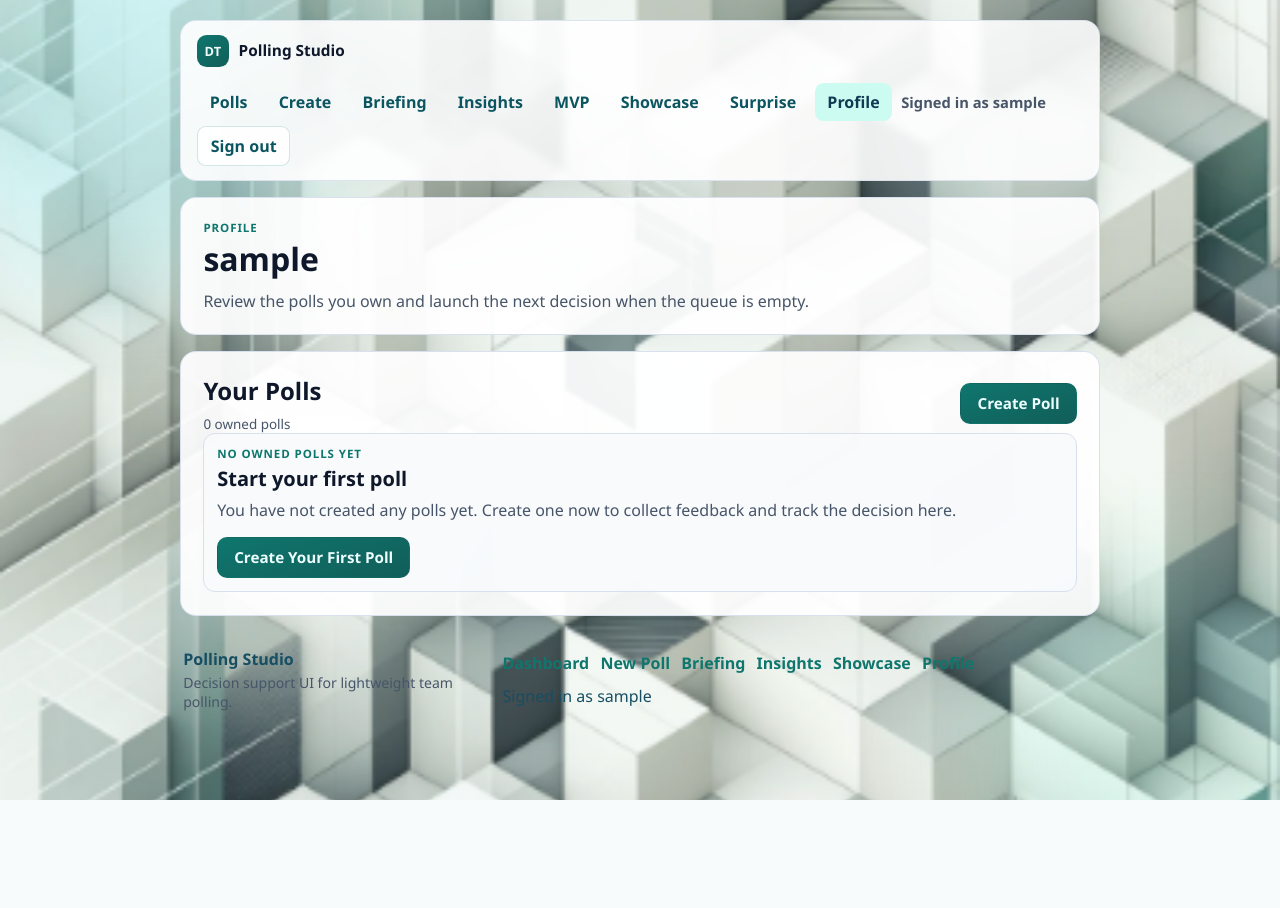
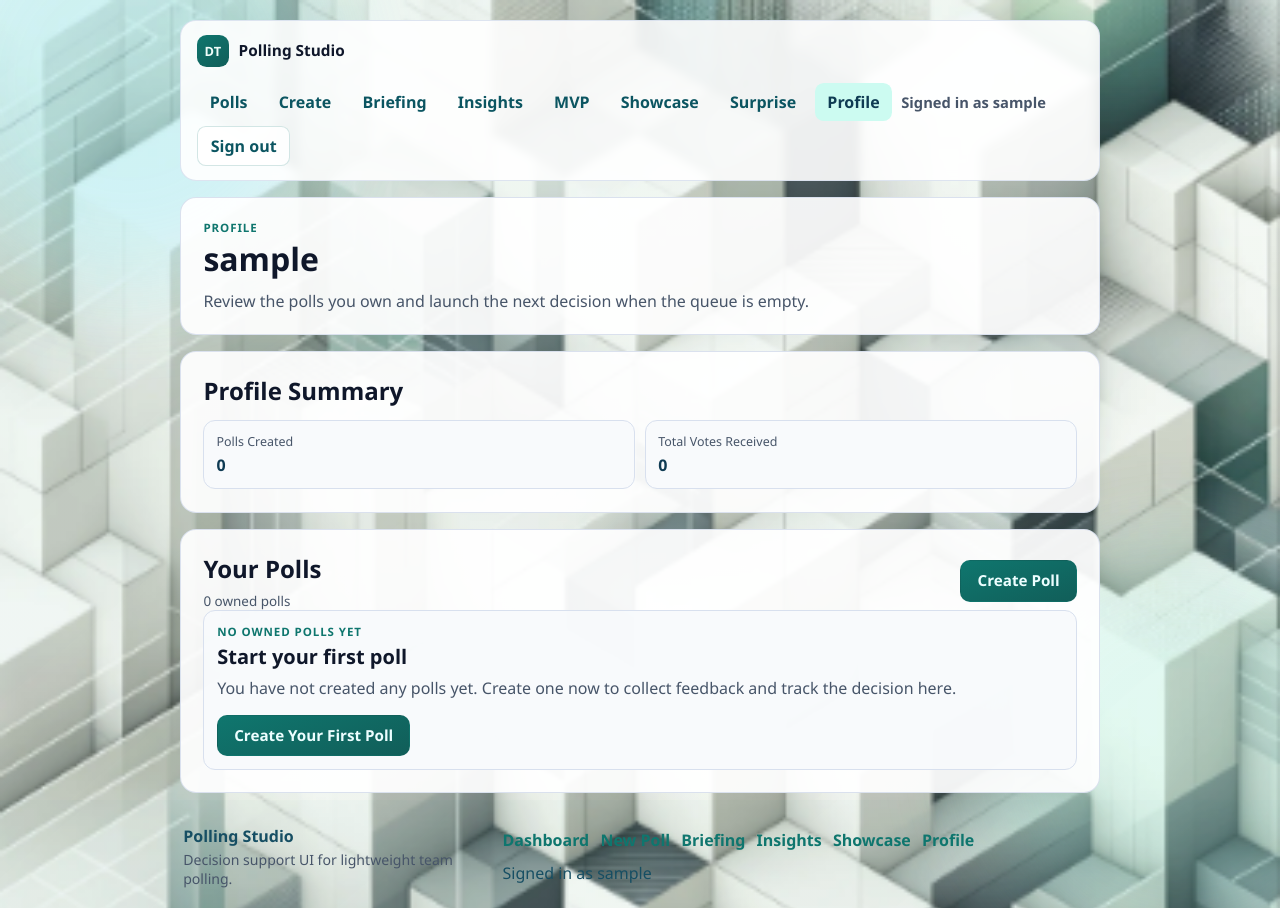
Before and after one commit to ruggeropaolobasile/DjangoTutorial, a Django app: page /polls/profile/ in a window 1280 px wide. Before the commit the page ends 800 px from the top, so only its background shows below. Run offline with Django 5.2, Linux system fonts and the light colour scheme; the visitor is signed in with stand-in values (Sample User, id 1); data that the repository does not hold is empty; parts of the project's set-up code (start-up, migrations or seed data) failed here and were passed over.

Commit message:
feat: Add profile poll count summary card

```diff
--- a/mysite/polls/static/polls/style.css
+++ b/mysite/polls/static/polls/style.css
@@ -530,6 +530,12 @@ body {
     gap: 0.65rem;
 }
 
+.profile-kpi-grid {
+    display: grid;
+    grid-template-columns: repeat(2, minmax(0, 1fr));
+    gap: 0.65rem;
+}
+
 .mvp-stage-grid {
     display: grid;
     grid-template-columns: repeat(4, minmax(0, 1fr));
@@ -772,6 +778,7 @@ ul.errorlist {
     .health-grid,
     .decision-notes,
     .mvp-kpi-grid,
+    .profile-kpi-grid,
     .mvp-stage-grid {
         grid-template-columns: 1fr;
     }
--- a/mysite/polls/templates/polls/profile.html
+++ b/mysite/polls/templates/polls/profile.html
@@ -9,6 +9,22 @@
     <p class="hero-copy">
         Review the polls you own and launch the next decision when the queue is empty.
     </p>
+</section>
+
+<section class="panel fade-in">
+    <div class="panel-header">
+        <h2>Profile Summary</h2>
+    </div>
+    <div class="profile-kpi-grid">
+        <article class="stat-card">
+            <p>Polls Created</p>
+            <strong>{{ owned_poll_count }}</strong>
+        </article>
+        <article class="stat-card">
+            <p>Total Votes Received</p>
+            <strong>{{ owned_vote_count }}</strong>
+        </article>
+    </div>
 </section>
 
 <section class="panel fade-in">
--- a/mysite/polls/views.py
+++ b/mysite/polls/views.py
@@ -276,8 +276,9 @@ class ProfileView(LoginRequiredMixin, TemplateView):
 
     def get_context_data(self, **kwargs):
         context = super().get_context_data(**kwargs)
+        now = timezone.now()
         owned_polls = list(
-            Question.objects.filter(owner=self.request.user, pub_date__lte=timezone.now())
+            Question.objects.filter(owner=self.request.user, pub_date__lte=now)
             .annotate(total_votes=Sum("choice__votes"))
             .order_by("-pub_date")
         )
@@ -287,6 +288,7 @@ class ProfileView(LoginRequiredMixin, TemplateView):
 
         context["owned_polls"] = owned_polls
         context["owned_poll_count"] = len(owned_polls)
+        context["owned_vote_count"] = sum(poll.total_votes for poll in owned_polls)
         return context
 
 
```
Also changed, not shown: mysite/polls/tests.py (+31 -0 lines).
